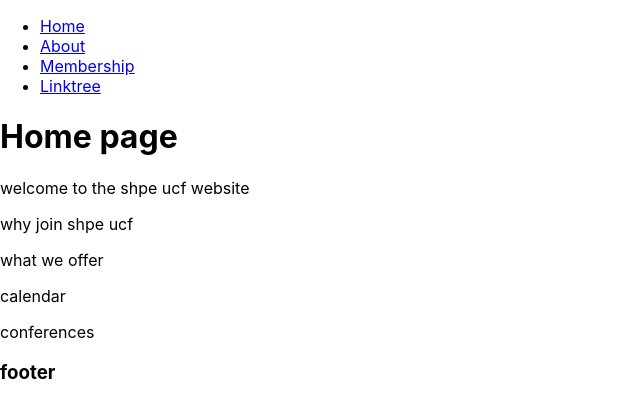
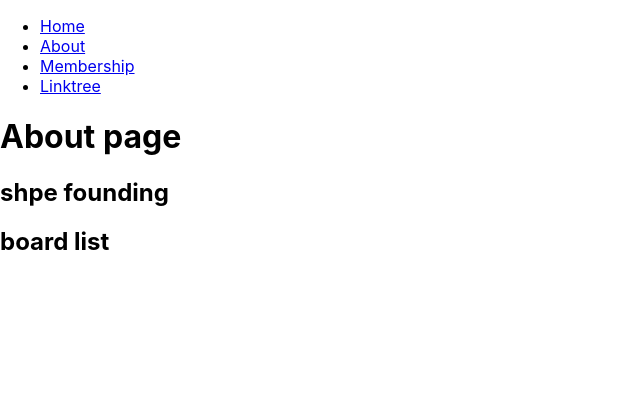
Before and after one commit to SHPEUCF/deprecated-web, a React (Create React App) app in the folder shpeucfweb/: page /about in a window 1280 px wide. Shown: the top 418 px of the page, without its empty margins (0-640 px from the left). Built offline with nearby package versions, Linux system fonts and the light colour scheme.

Commit message:
fixed routing issues

```diff
--- a/shpeucfweb/package.json
+++ b/shpeucfweb/package.json
@@ -36,5 +36,8 @@
       "last 1 firefox version",
       "last 1 safari version"
     ]
+  },
+  "devDependencies": {
+    "@types/react-router-dom": "^5.1.8"
   }
 }
--- a/shpeucfweb/src/App.js
+++ b/shpeucfweb/src/App.js
@@ -13,7 +13,7 @@
   return (
     <Router>
       <Switch>
-        <Route path="/" >
+        <Route exact path="/" >
           <Home />
         </Route>
         <Route path="/about">
--- a/shpeucfweb/src/pages/About.js
+++ b/shpeucfweb/src/pages/About.js
@@ -1,8 +1,10 @@
 import React from 'react';
+import Nav from '../components/Nav';
 
 function About() {
     return (
         <div>
+            <Nav />
             <h1>About page</h1>
             <div className="description">
                <h2>shpe founding</h2>
--- a/shpeucfweb/src/pages/Home.js
+++ b/shpeucfweb/src/pages/Home.js
@@ -1,7 +1,4 @@
 import React from 'react';
-// import About from './About';
-// import Membership from './Membership';
-// import Linktree from './Linktree';
 import Nav from '../components/Nav';
 
 function Home() {
--- a/shpeucfweb/src/pages/Linktree.js
+++ b/shpeucfweb/src/pages/Linktree.js
@@ -1,9 +1,11 @@
 import React from 'react';
+import Nav from '../components/Nav';
 
 function Linktree() {
 
     return (
         <div>
+            <Nav />
             <h1>Linktree page</h1>
             <div className="links">
                 <p>redirects to linktree</p>
--- a/shpeucfweb/src/pages/Membership.js
+++ b/shpeucfweb/src/pages/Membership.js
@@ -1,9 +1,11 @@
 import React, {  } from 'react';
+import Nav from '../components/Nav';
 
 function Membership() {
 
     return (
         <div>
+            <Nav />
             <h1>membership page</h1>
             <div className="form">
                 <p>form embed</p>
```
Also changed, not shown: 1 other file (tests, documents, lock files or other folders).
